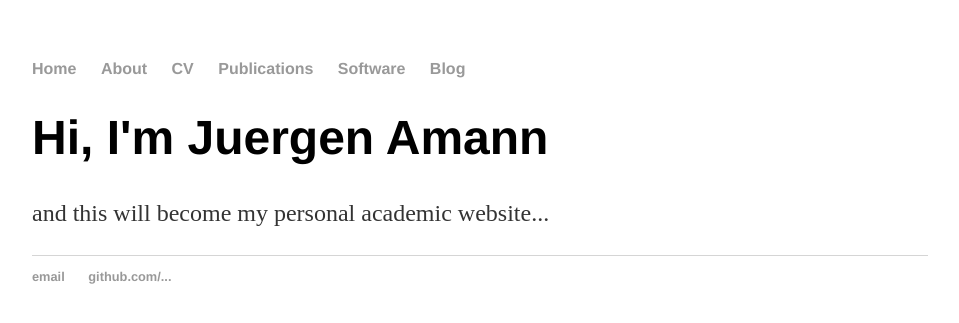
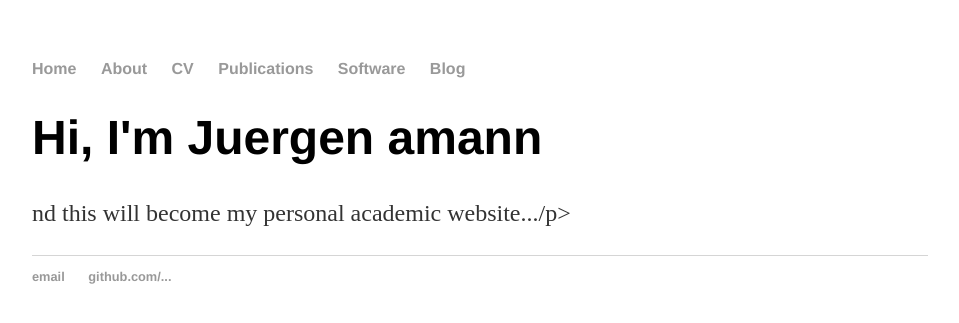
Before and after one commit to amannj/amannj.github.io, a Jekyll site: the page built from index.html, in a window 1280 px wide. Shown: the top 323 px of the page, without its empty margins (160-1119 px from the left). Built offline with Jekyll 4.4.1, drawn with Linux system fonts in a browser that asks for light colours.

Commit message:
Update index.html

```diff
--- a/index.html
+++ b/index.html
@@ -1,32 +1,8 @@
-<!DOCTYPE html>
-<html>
-	<head>
-		<title>Juergen Amann</title>
-		<!-- link to main stylesheet -->
-		<link rel="stylesheet" type="text/css" href="/css/main.css">
-	</head>
-	<body>
-		<nav>
-    		<ul>
-        		<li><a href="/">Home</a></li>
-	        	<li><a href="/about">About</a></li>
-        		<li><a href="/cv">CV</a></li>
-			<li><a href="/publications">Publications</a></li>
-            <li><a href="/software">Software</a></li>
-        		<li><a href="/blog">Blog</a></li>
-    		</ul>
-		</nav>
-		<div class="container">
-    		<div class="blurb">
-        		<h1>Hi, I'm Juergen Amann</h1>
-				<p>and this will become my personal academic website...</p>
-    		</div><!-- /.blurb -->
-		</div><!-- /.container -->
-		<footer>
-    		<ul>
-        		<li><a href="mailto:NA@gmail.com">email</a></li>
-        		<li><a href="https://github.com/...">github.com/...</a></li>
-			</ul>
-		</footer>
-	</body>
-</html>
+---
+layout: default
+title: Juergen Amann
+---
+<div class="blurb">
+	<h1>Hi, I'm Juergen amann</h1>
+	<p>nd this will become my personal academic website.../p>
+</div><!-- /.blurb -->
```
